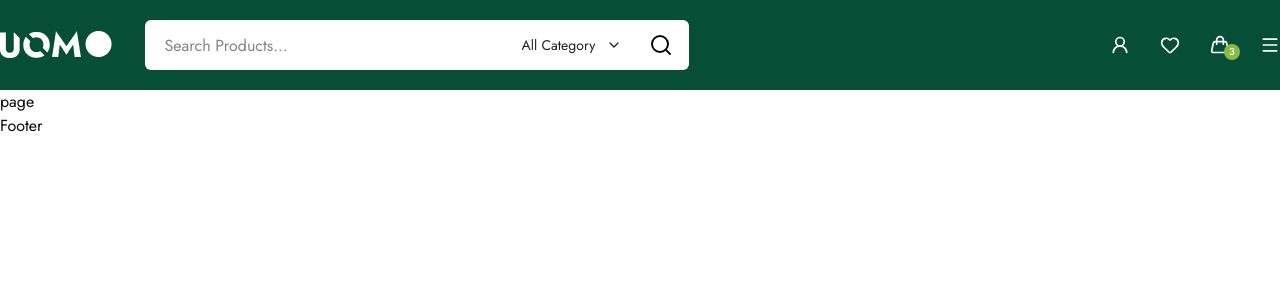
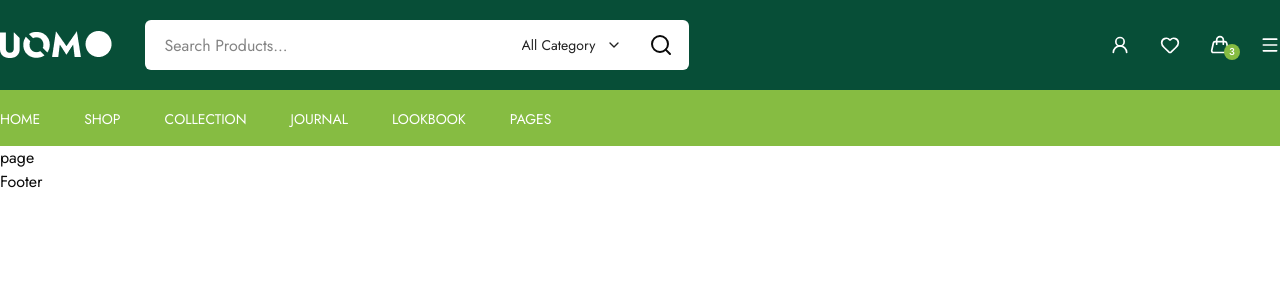
Before and after one commit to ayeshatahsin11/Uomo-E-commerce, a Next.js app: page / in a window 1280 px wide. Shown: the top 300 px of the page. Built offline with nearby package versions, Linux system fonts and the light colour scheme.

Commit message:
navbar added

```diff
--- a/src/components/layout/header/Header.jsx
+++ b/src/components/layout/header/Header.jsx
@@ -1,10 +1,12 @@
 import React from 'react'
 import TopHeader from './TopHeader'
+import Navbar from './Navbar'
 
 const Header = () => {
   return (
    <header>
     <TopHeader/>
+    <Navbar/>
    </header>
   )
 }
--- a/src/components/layout/header/NavIcons.jsx
+++ b/src/components/layout/header/NavIcons.jsx
@@ -6,19 +6,19 @@ import { Menu } from "lucide-react";
 const NavIcons = () => {
   return (
     <div className="ml-auto flex gap-7.5">
-      <button>
+      <button className="cursor-pointer">
         <UserRound size={20} color="white" />
       </button>
-      <button>
+      <button className="cursor-pointer">
         <Heart size={20} color="white" />
       </button>
-      <button className="relative">
+      <button className="relative cursor-pointer">
         <Handbag size={20} color="white" />
         <span className="size-4 rounded-full bg-primary text-white font-medium text-[10px] absolute -bottom-1.25 -right-2.5">
           3
         </span>
       </button>
-      <button>
+      <button className="cursor-pointer">
         <Menu size={20} color="white" />
       </button>
     </div>
--- /dev/null
+++ b/src/components/layout/header/Navbar.jsx
@@ -0,0 +1,49 @@
+import React from "react";
+import Container from "../Container";
+import Link from "next/link";
+
+const Navbar = () => {
+  const navData = [
+    {
+      id: 1,
+      name: "HOME",
+    },
+    {
+      id: 2,
+      name: "SHOP",
+    },
+    {
+      id: 3,
+      name: "COLLECTION",
+    },
+    {
+      id: 4,
+      name: "JOURNAL",
+    },
+    {
+      id: 5,
+      name: "LOOKBOOK",
+    },
+    {
+      id: 6,
+      name: "PAGES",
+    },
+  ];
+  return (
+    <>
+      <nav className="bg-primary pt-4.25 pb-3.75">
+        <Container>
+          <ul className="flex text-white gap-11">
+            {navData?.map((navlist) => (
+              <li className="font-normal leading-6 relative text-sm after:content-[''] after:w-0 hover:after:w-6.5 after:h-0.5 after:bg-white after:absolute after:bottom-0 after:left-0 after:duration-300">
+                <Link href={`${navlist.id}`}>{navlist.name}</Link>
+              </li>
+            ))}
+          </ul>
+        </Container>
+      </nav>
+    </>
+  );
+};
+
+export default Navbar;
--- a/src/components/layout/header/SearchInput.jsx
+++ b/src/components/layout/header/SearchInput.jsx
@@ -17,7 +17,7 @@ const SearchInput = () => {
         <div className="flex items-center gap-4.25 absolute right-4">
           <NativeSelect
             className="w-30 text-primary-black text-sm font-normal leading-6"
-            selectClassName="border-none"
+            selectClassName="border-none cursor-pointer"
           >
             <NativeSelectOption value="">All Category</NativeSelectOption>
             <NativeSelectOption value="Skin-Care">Skin-care</NativeSelectOption>
@@ -27,7 +27,7 @@ const SearchInput = () => {
               Tools & others
             </NativeSelectOption>
           </NativeSelect>
-          <Search />
+          <Search className="cursor-pointer" />
         </div>
       </div>
     </>
```
